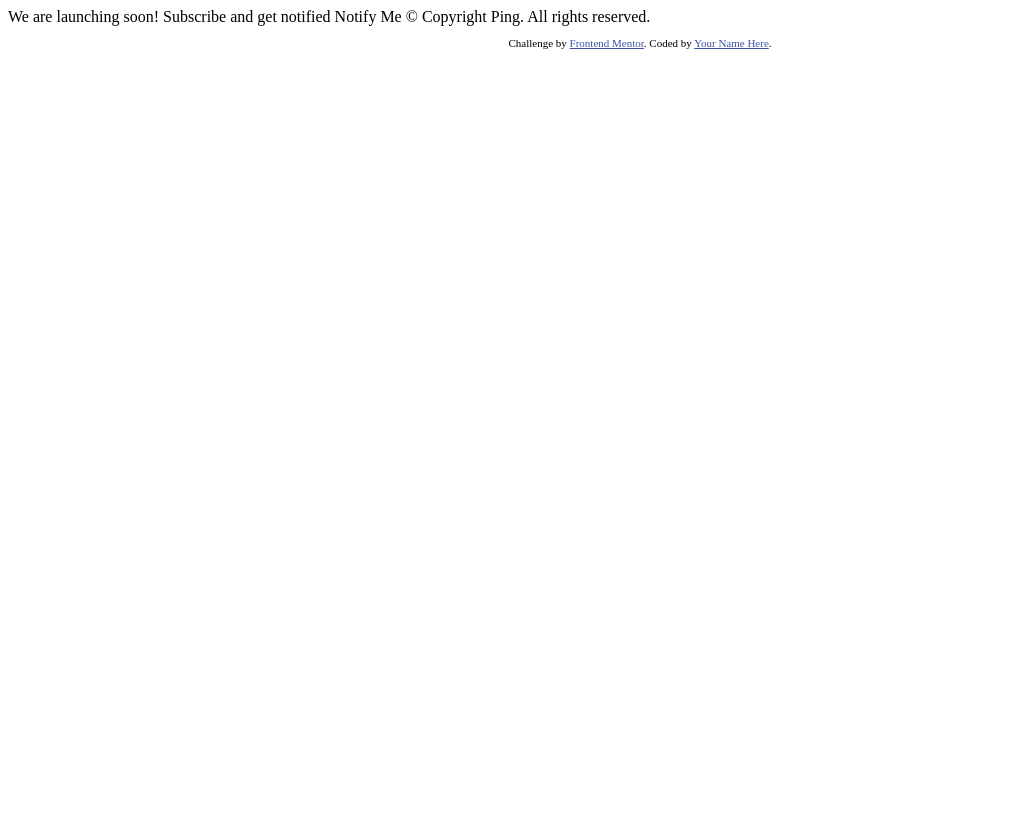
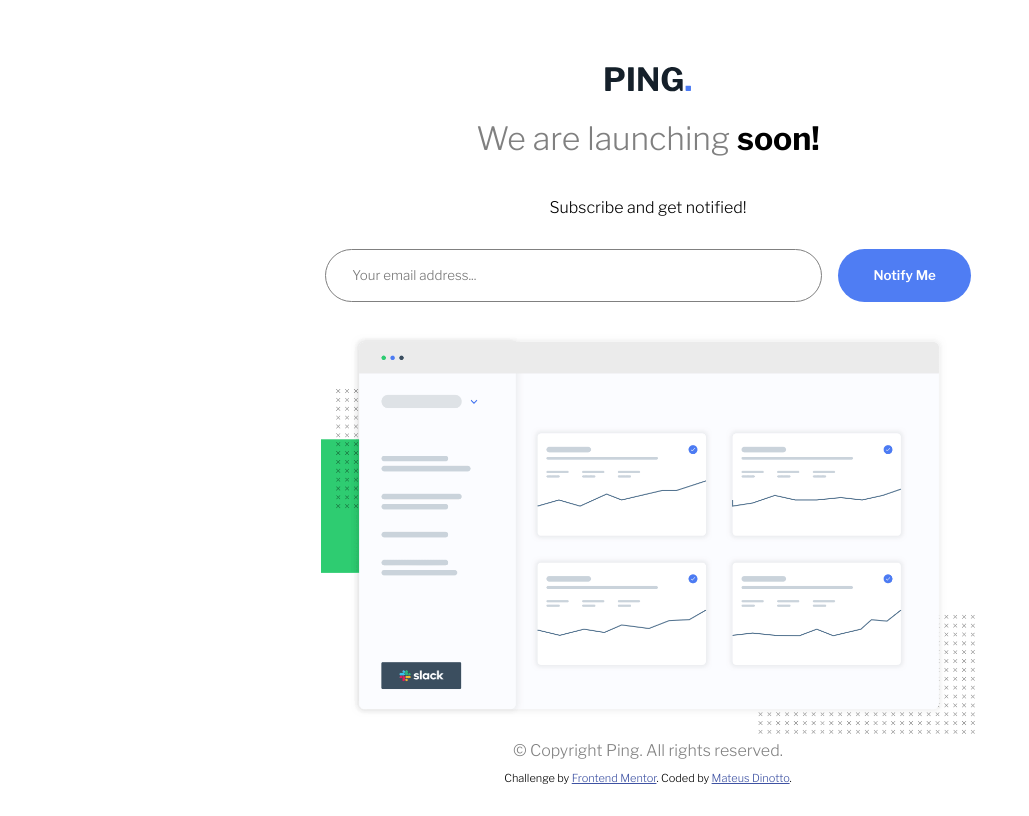
Before and after one commit to dinottom8/ping-coming-soon-page-master, a plain HTML site: page index.html in a window 1280 px wide. Shown: the whole page, without its empty margins (0-1029 px from the left). Drawn offline with nearby package versions, Linux system fonts and the light colour scheme.

Commit message:
Feita parte de HTML e CSS da página.

```diff
--- a/index.html
+++ b/index.html
@@ -8,27 +8,46 @@
 
   <title>Frontend Mentor | Ping coming soon page</title>
 
-  <!-- Feel free to remove these styles or customise in your own stylesheet 👍 -->
-  <style>
-    .attribution { font-size: 11px; text-align: center; }
-    .attribution a { color: hsl(228, 45%, 44%); }
-  </style>
+  <link rel="stylesheet" href="style.css" type="text/css">
 </head>
 <body>
 
-  We are launching soon!
+  <!--sectionPáginaPrincipal-->
 
-  Subscribe and get notified
+    <section>
+      <img src="./images/logo.svg" alt="logo" id="logo">
 
-  Notify Me
+      <h1>We are launching <b>soon!</b></h1>
 
-  &copy; Copyright Ping. All rights reserved.
+      <h2>Subscribe and get notified!</h2>
 
-  <footer>
-    <p class="attribution">
-      Challenge by <a href="https://www.frontendmentor.io?ref=challenge" target="_blank">Frontend Mentor</a>.
-      Coded by <a href="#">Your Name Here</a>.
-    </p>
-  </footer>
-</body>
+      <form action="">
+          <input type="email" id="inputEmail" placeholder="Your email address...">
+          <input type="button" value="Notify Me" id="inputButton">
+      </form>
+
+      <img src="./images/illustration-dashboard.png" alt="Imagem do dashboard" id="imgDashboard">
+    </section>
+
+  <!--Footer-->
+
+    <footer>
+
+      <div id="redesSociais">
+
+      </div>
+
+      <div id="copyrightDiv">
+        &copy; Copyright Ping. All rights reserved.
+      </div>
+
+      <p class="attribution">
+        Challenge by <a href="https://www.frontendmentor.io?ref=challenge" target="_blank">Frontend Mentor</a>.
+        Coded by <a href="http://www.github.com/dinottom8/">Mateus Dinotto</a>.
+      </p>
+
+    </footer>
+
+    <script src="app.js"></script>
+
 </html>
--- /dev/null
+++ b/style.css
@@ -0,0 +1,96 @@
+@import url('https://fonts.googleapis.com/css2?family=Libre+Franklin:wght@300;600;700&display=swap');
+
+.attribution { font-size: 11px; text-align: center; }
+.attribution a { color: hsl(228, 45%, 44%); }
+
+* {
+    font-family: 'Libre Franklin', sans-serif;
+}
+
+body {
+    width: 100%;
+    height: 100vh;
+    display: flex;
+    flex-direction: column;
+    justify-content: center;
+    align-items: center;
+    overflow: hidden;
+}
+
+section {
+    display: flex;
+    justify-content: center;
+    align-items: center;
+    flex-direction: column;
+    height: 90vh;
+    width: 70%;
+}
+
+#logo {
+    margin-top: 4em;
+}
+
+h1 {
+    font-weight: 100;
+    color: gray;
+    font-size: 2em;
+}
+
+b {
+    color: black;
+}
+
+h2 {
+    font-weight: 100;
+    font-size: 1em;
+    margin-bottom: 2em;
+}
+
+form {
+    display: flex;
+    flex-direction: row;
+    gap: 1em;
+}
+
+#inputEmail {
+    border: 1pt solid gray;
+    border-radius: 50vh;
+    width: 35em;
+    padding-left: 2em;
+}
+
+#inputButton {
+    background-color: hsl(223, 87%, 63%);
+    border: none;
+    width: 10em;
+    height: 4em;
+    border-radius: 50vh;
+    color: white;
+    font-weight: 600;
+}
+
+footer {
+    width: 100%;
+    height: 10vh;
+    display: flex;
+    flex-direction: column;
+    justify-content: center;
+    align-items: center;
+}
+
+#redesSociais {
+    display: flex;
+    flex-direction: row;
+    justify-content: space-around;
+    align-items: center;
+    width: 30%;
+}
+
+#copyrightDiv {
+    color: gray;
+}
+
+#imgDashboard {
+    height: 50vh;
+    margin-top: 2em;
+}
```
Also changed, not shown: app.js (added), design/desktop-design.jpg.
